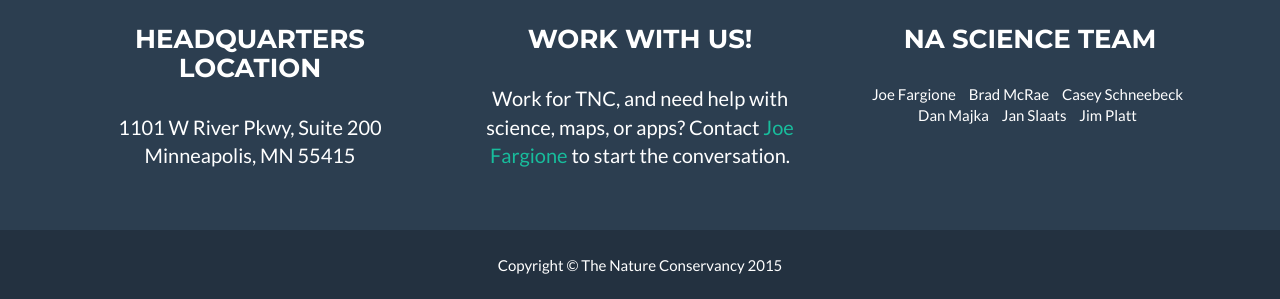
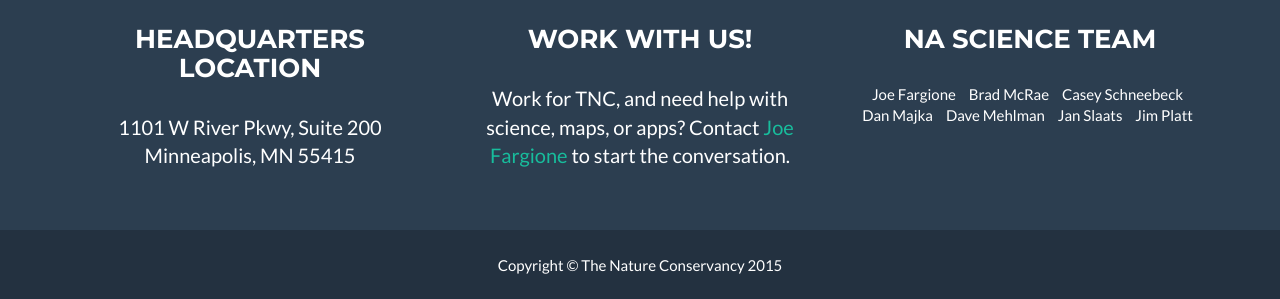
Before and after one commit to thenatureconservancy/thenatureconservancy.github.io, a Jekyll site: the page built from index.html, in a window 1280 px wide and 900 px high, scrolled down 3588 px. Shown: the part 598-897 px from the top of the window. Built offline with Jekyll 4.4.1, drawn with Linux system fonts in a browser that asks for light colours.

Commit message:
updated footer

```diff
--- a/_includes/footer.html
+++ b/_includes/footer.html
@@ -24,6 +24,7 @@
                             <li>Brad McRae</li>
                             <li>Casey Schneebeck</li>
                             <li>Dan Majka</li>
+                            <li>Dave Mehlman</li>
                             <li>Jan Slaats</li>
                             <li>Jim Platt</li>
                         </ul>
--- a/_includes/head.html
+++ b/_includes/head.html
@@ -5,6 +5,7 @@
     <meta name="viewport" content="width=device-width">
     <meta name="description" content="{{ site.description }}">
     <link rel="canonical" href="{{ page.url | replace:'index.html','' | prepend: site.baseurl | prepend: site.url }}">
+    <meta name="robots" content="noindex, nofollow" />
 
 
     <!-- Custom CSS & Bootstrap Core CSS - Uses Bootswatch Flatly Theme: http://bootswatch.com/flatly/ -->
```
